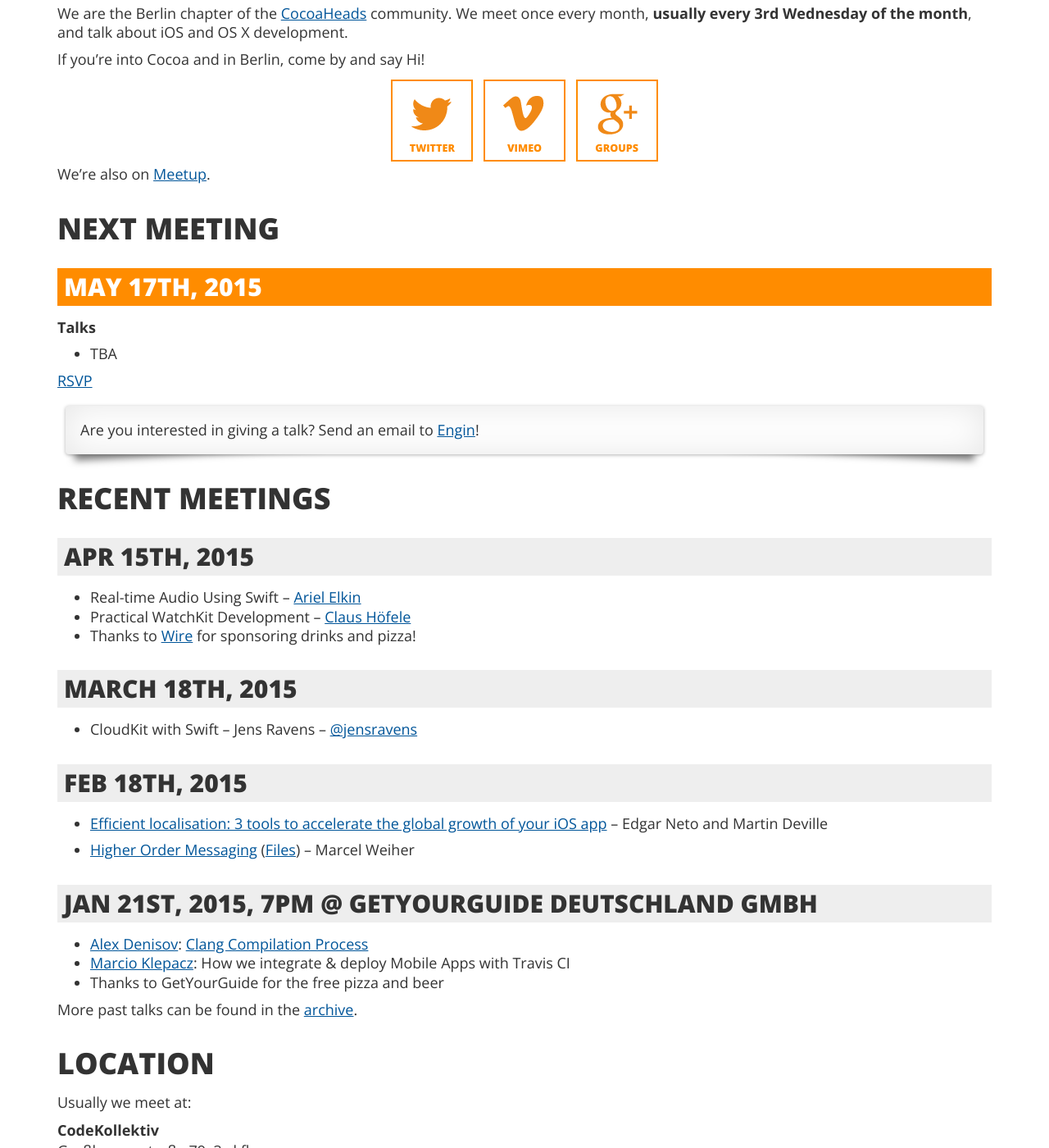
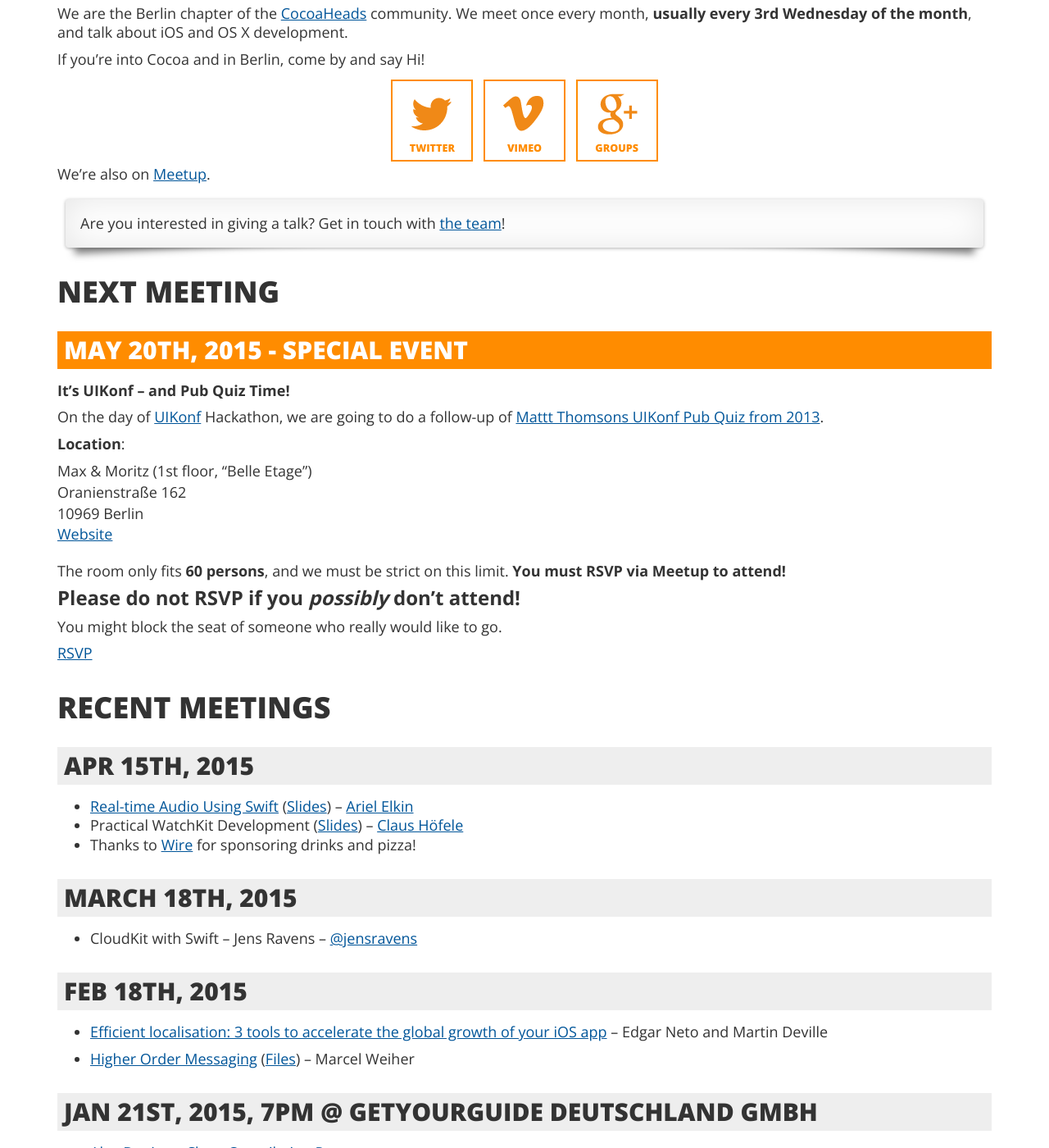
Before and after one commit to cocoaheads-berlin/cocoaheads-berlin.github.com, a Jekyll site: the page built from index.markdown, in a window 1280 px wide and 1400 px high, scrolled down 368 px. Shown: the whole window at 82% size. Built offline with Jekyll 4.4.1, drawn with Linux system fonts in a browser that asks for light colours; nearby versions of some CDN libraries; some web fonts are replaced; Markdown is read by kramdown in place of the engine named in the settings; some of the changed text lies outside the part shown.

Commit message:
Update webpage for may meetup, add "Team" section
Minor changes and optimizations

```diff
--- a/index.markdown
+++ b/index.markdown
@@ -22,26 +22,41 @@ If you're into Cocoa and in Berlin, come by and say Hi!
 
 We're also on [Meetup](http://www.meetup.com/Cocoaheads-Berlin/).
 
+<div id="talk-survey" class="drop-shadow lifted">
+    Are you interested in giving a talk? Get in touch with <a href="#team">the team</a>!
+</div>
+
 # Next Meeting
 
-<h2 class="meeting upcoming">May 17th, 2015</h2>
+<h2 class="meeting upcoming">May 20th, 2015 - Special Event</h2>
 
-**Talks**
+**It's UIKonf – and Pub Quiz Time!**
 
-- TBA
+On the day of [UIKonf](http://www.uikonf.com) Hackathon, we are going to do a follow-up of [Mattt Thomsons UIKonf Pub Quiz from 2013](http://nshipster.com/nshipster-quiz-1/).
 
-<a href="http://www.meetup.com/Cocoaheads-Berlin/events/216092912/" data-event="216092912" class="mu-rsvp-btn">RSVP</a>
+**Location**:
 
-<div id="talk-survey" class="drop-shadow lifted">
-    Are you interested in giving a talk? Send an email to <a href="https://secure.meetup.com/messages/?new_convo=true&name=Engin+Kurutepe&member_id=40052552">Engin</a>!
-</div>
+<address>
+  Max & Moritz (1st floor, “Belle Etage”)<br>
+  Oranienstraße 162<br>
+  10969 Berlin<br>
+  <a href="http://www.maxundmoritzberlin.de/">Website</a>
+</address>
+
+The room only fits **60 persons**, and we must be strict on this limit. **You must RSVP via Meetup to attend!**
+
+<strong style="font-size:x-large;">Please do not RSVP if you <em>possibly</em> don't attend!</strong>
+
+You might block the seat of someone who really would like to go.
+
+<a href="http://www.meetup.com/Cocoaheads-Berlin/events/222088358/" data-event="222088358" class="mu-rsvp-btn">RSVP</a>
 
 # Recent Meetings
 
 <h2 class="meeting">Apr 15th, 2015</h2>
 
-* Real-time Audio Using Swift – [Ariel Elkin](http://arielelkin.github.io/)
-* Practical WatchKit Development – [Claus Höfele](https://twitter.com/claushoefele)
+* [Real-time Audio Using Swift](https://vimeo.com/125703971) ([Slides](http://faturl.com/swiftyaudio/)) – [Ariel Elkin](http://arielelkin.github.io/)
+* Practical WatchKit Development ([Slides](https://speakerdeck.com/choefele/practical-watchkit-development)) – [Claus Höfele](https://twitter.com/claushoefele)
 * Thanks to [Wire](https://www.wire.com/) for sponsoring drinks and pizza!
 
 <h2 class="meeting">March 18th, 2015</h2>
@@ -106,12 +121,15 @@ Wanna grab something to eat before the meetup? There is a good pizza/pasta place
 
 Also, there are a lot of food stalls around U Mehringdamm.
 
-# About
+# The Team
 
-Organzier: <a href="http://www.meetup.com/Cocoaheads-Berlin/members/40052552/">Engin Kurutepe</a>
-
-A list of our members can be found on our [Meetup page](http://www.meetup.com/Cocoaheads-Berlin/members).
+<div class="row" id="team-list">
+  <div class="col-md-3 col-xs-3 text-center"><a href="https://twitter.com/dhyanascarano/"><img src="images/team-dhyana.jpg" class="img-responsive"><br/>Dhyana Scarano</a></div>
+  <div class="col-md-3 col-xs-3 text-center"><a href="https://twitter.com/warcholuke"><img src="images/team-lukasz.jpg" class="img-responsive"><br/>Lukasz Warchol</a></div>
+  <div class="col-md-3 col-xs-3 text-center"><a href="https://twitter.com/richeterre"><img src="images/team-martin.jpg" class="img-responsive"><br/><span >Martin Richter</span></a></div>
+  <div class="col-md-3 col-xs-3 text-center"><a href="https://twitter.com/rpitting/"><img src="images/team-reiner.jpg" class="img-responsive"><br/>Reiner Pittinger</a></div>
+</div>
 
 <script>!function(d,s,id){var js,fjs=d.getElementsByTagName(s)[0];if(!d.getElementById(id)){js=d.createElement(s); js.id=id;js.async=true;js.src="https://secure.meetup.com/script/577045002335750872971/api/mu.btns.js?id=d8gmi7g0lpfphds73fejqnauo4";fjs.parentNode.insertBefore(js,fjs);}}(document,"script","mu-bootjs");</script>
 
-<p class="footer">CocoaHeads Berlin Logo and Website designed by Reiner Pittinger.</p>
+<p class="footer">CocoaHeads Berlin Logo and Website designed by <a href="http://www.digital-wave.de">Reiner Pittinger</a>.</p>
```
Also changed, not shown: images/team-dhyana.jpg (added), images/team-lukasz.jpg (added), images/team-martin.jpg (added), images/team-reiner.jpg (added), 2 other files.
